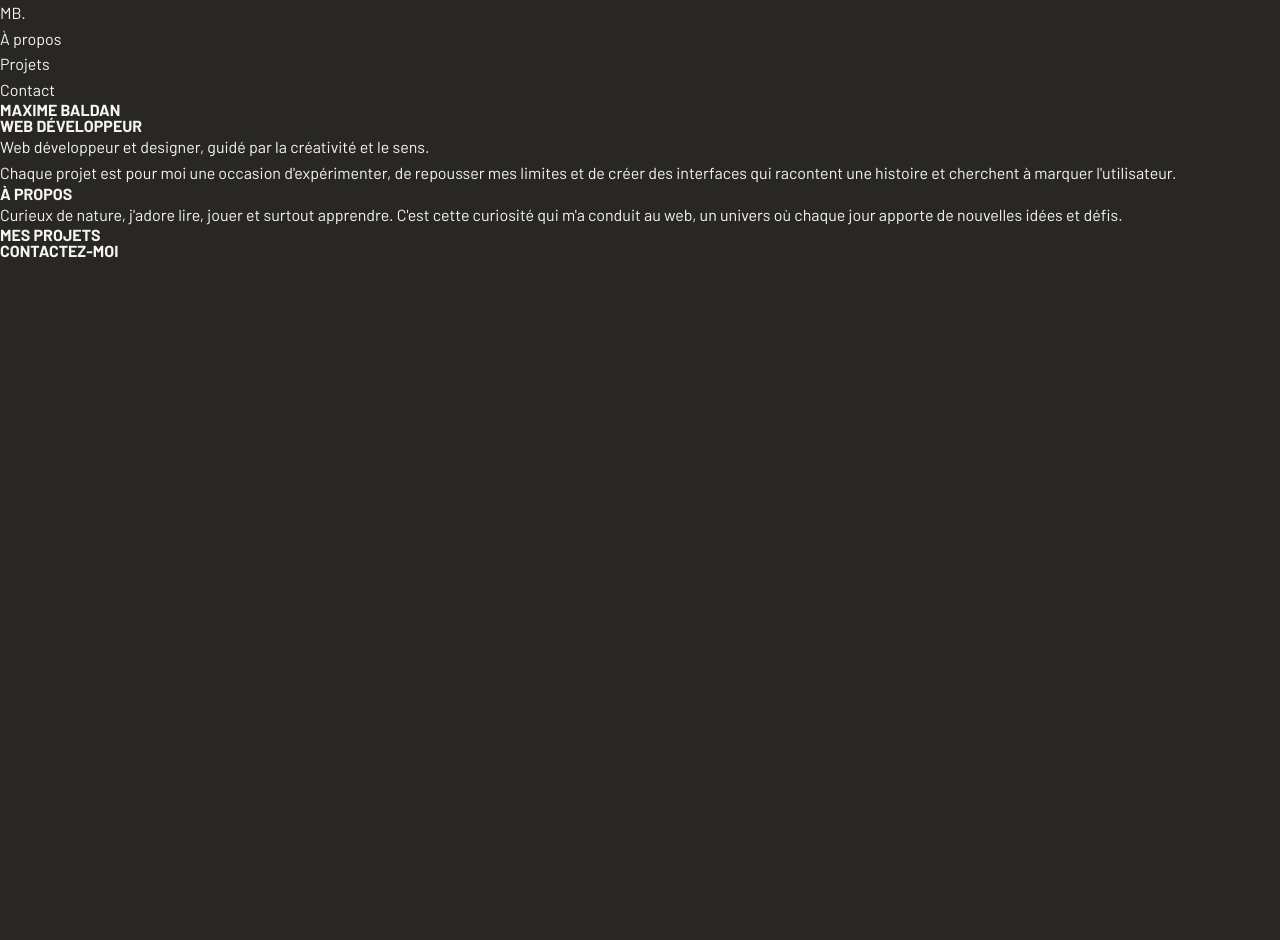
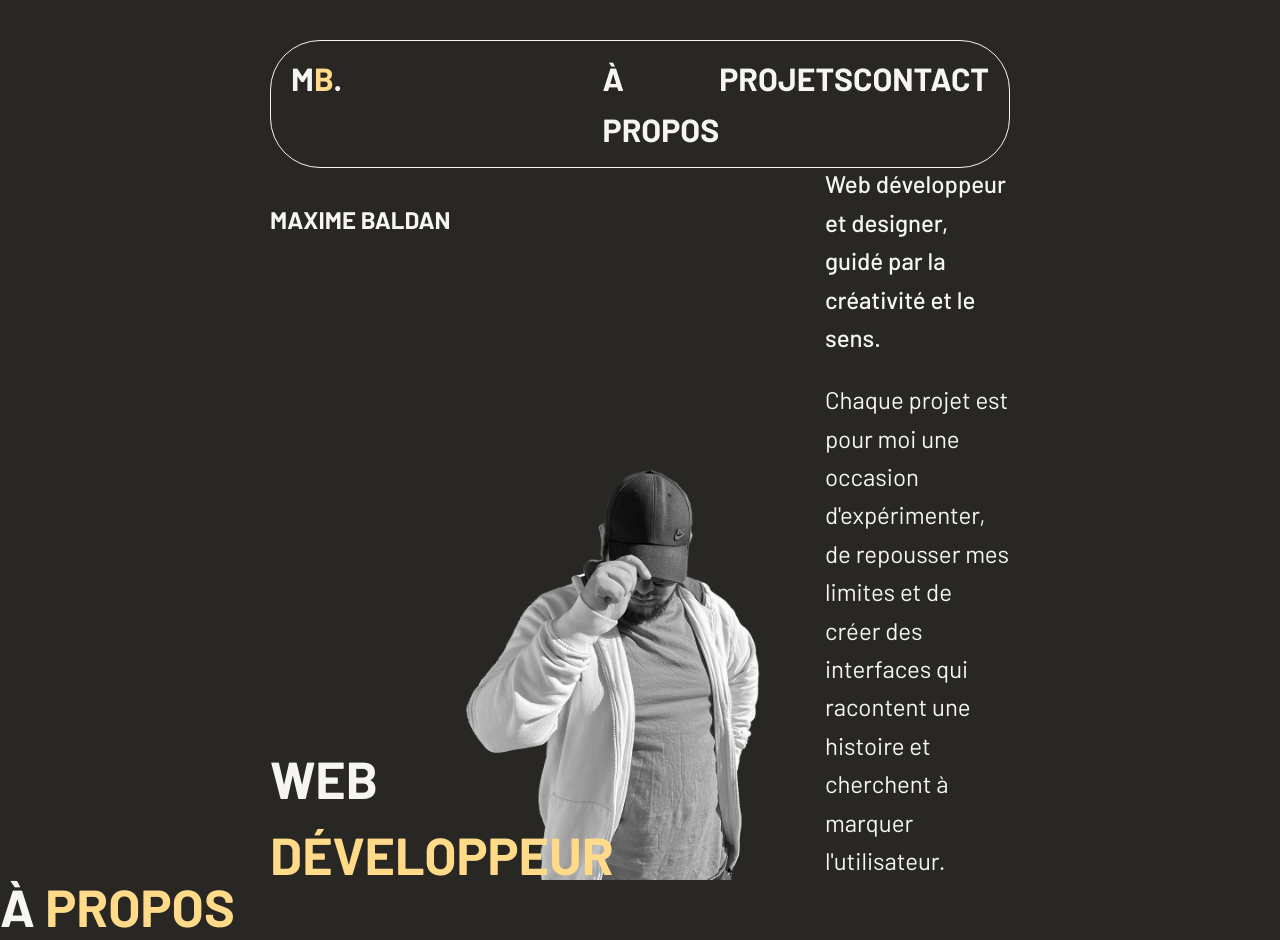
Before and after one commit to marnaroxwd/portfolio-2026, a plain HTML site: page index.html in a window 1280 px wide. Shown: the top 940 px of the page. Before the commit the page ends 800 px from the top, so only its background shows below. Drawn offline with Linux system fonts and the light colour scheme; files whose address does not match are found by name.

Commit message:
✅ Commit 1 image nav description

```diff
--- /dev/null
+++ b/assets/styles/_nav.scss
@@ -0,0 +1,22 @@
+.nav{
+    display: flex;
+    flex-direction: row;
+    justify-content: space-between;
+    font-size: 32px;
+    margin: 40px 270px;
+    border: solid 1px $text-color;
+    border-radius: 50px;
+    &__list{
+        display: flex;
+        flex-direction: row;
+        justify-content: space-between  ;
+        width: 100%;
+        margin: 12px 20px;
+    }
+    &__link{
+        color: $text-color;
+        text-transform: uppercase;
+        font-weight: $font-weight-bold;
+
+    }
+}
--- a/assets/styles/base/_reset.scss
+++ b/assets/styles/base/_reset.scss
@@ -44,3 +44,6 @@ table {
 *, *::before, *::after {
   box-sizing: border-box;
 }
+a{
+	text-decoration: none;
+}
--- a/assets/styles/base/_typography.scss
+++ b/assets/styles/base/_typography.scss
@@ -54,7 +54,8 @@ $font-weight-regular: 400;
 $font-weight-medium: 500;
 $font-weight-semibold: 600;
 $font-weight-bold: 700;
-$font-size-base: 16px;
+$font-size-base: 24px;
+$font-size-h2: 52px;
 $line-height-base: 1.6;
 
 /* === Styles globaux === */
--- /dev/null
+++ b/assets/styles/layout/_accueil.scss
@@ -0,0 +1,29 @@
+.accueil{
+    position:relative;
+    height: 84vh;
+    margin: 0 270px;
+    &__img{
+        position: absolute;
+        left: 50%;
+        bottom: 0%;
+        transform: translateX(-50%);
+        width: 50%;
+    }
+    &__h2{
+        position: absolute;
+        bottom: 0;
+        left: 0;
+        display: flex;
+        flex-direction: column;
+        gap: 24px;
+    }
+    &__description{
+        position: absolute;
+        max-width: 25%;
+        bottom: 0;
+        right: 0;
+        display: flex;
+        flex-direction: column;
+        gap: 24px;
+    }
+}
--- a/assets/styles/styles.scss
+++ b/assets/styles/styles.scss
@@ -1,9 +1,20 @@
 @import 'utils/variables';
 @import 'base/reset';
 @import 'base/typography';
-
+@import 'layout/main';
+@import 'layout/accueil';
+@import'./nav';
 
 body {
   background-color: $background-color;
   color: $text-color;
 }
+h2{
+  font-size: $font-size-h2;
+}
+.yellowpart{
+  color: $primary-color;
+}
+.p__medium{
+  font-weight: $font-weight-medium;
+}
--- a/index.html
+++ b/index.html
@@ -10,38 +10,39 @@
 </head>
 <body>
     <header>
-        <nav>
-            <ul>
-                <li>MB.</li>
+        <nav class="nav">
+            <ul class="nav__list">
+                <li class="nav__el"><a class="nav__link" href="#accueil">M<span class="yellowpart">B</span>.</a></li>
             </ul>
-            <ul>
-                <li>À propos</li>
-                <li>Projets</li>
-                <li>Contact</li>
+            <ul class="nav__list">
+                <li class="nav__el"><a class="nav__link" href="#about">À propos</a></li>
+                <li class="nav__el"><a class="nav__link" href="#projects">Projets</a></li>
+                <li class="nav__el"><a class="nav__link" href="#contact">Contact</a></li>
             </ul>
         </nav>
     </header>
     <main>
-        <section id="accueil">
-            <h1>MAXIME BALDAN</h1>
-            <h2>WEB <span>DÉVELOPPEUR</span></h2>
-            <div>
-                <p>Web développeur et designer, guidé par la créativité et le sens.</p>
+        <section id="accueil" class="accueil">
+            <h1 class="accueil__h1">MAXIME BALDAN</h1>
+            <img class="accueil__img" src="assets/images/pfpAccueil.png" alt="">
+            <h2 class="accueil__h2">WEB <span class="yellowpart">DÉVELOPPEUR</span></h2>
+            <div class="accueil__description">
+                <p class="p__medium">Web développeur et designer, guidé par la créativité et le sens.</p>
                 <p>Chaque projet est pour moi une occasion d'expérimenter, de repousser mes limites et de créer des interfaces qui racontent une histoire et cherchent à marquer l'utilisateur.</p>
             </div>
         </section>
         <section id="about">
-            <h2>À <span>PROPOS</span></h2>
+            <h2>À <span class="yellowpart">PROPOS</span></h2>
             <div>
                 <p>Curieux de nature, j'adore lire, jouer et surtout apprendre. C'est cette curiosité qui m'a conduit au web, un univers où chaque jour apporte de nouvelles idées et défis.</p>
 
             </div>
         </section>
         <section id="projects">
-            <h2>MES <span>PROJETS</span></h2>
+            <h2>MES <span class="yellowpart">PROJETS</span></h2>
         </section>
         <section id="contact">
-            <h2>CONTACTEZ-<span>MOI</span></h2>
+            <h2>CONTACTEZ-<span class="yellowpart">MOI</span></h2>
         </section>
     </main>
     <footer>
```
Also changed, not shown: assets/images/pfp 2.png (added), assets/images/pfpAccueil.png (added), assets/styles/layout/_main.scss (added), assets/styles/styles.css, 1 other file.
